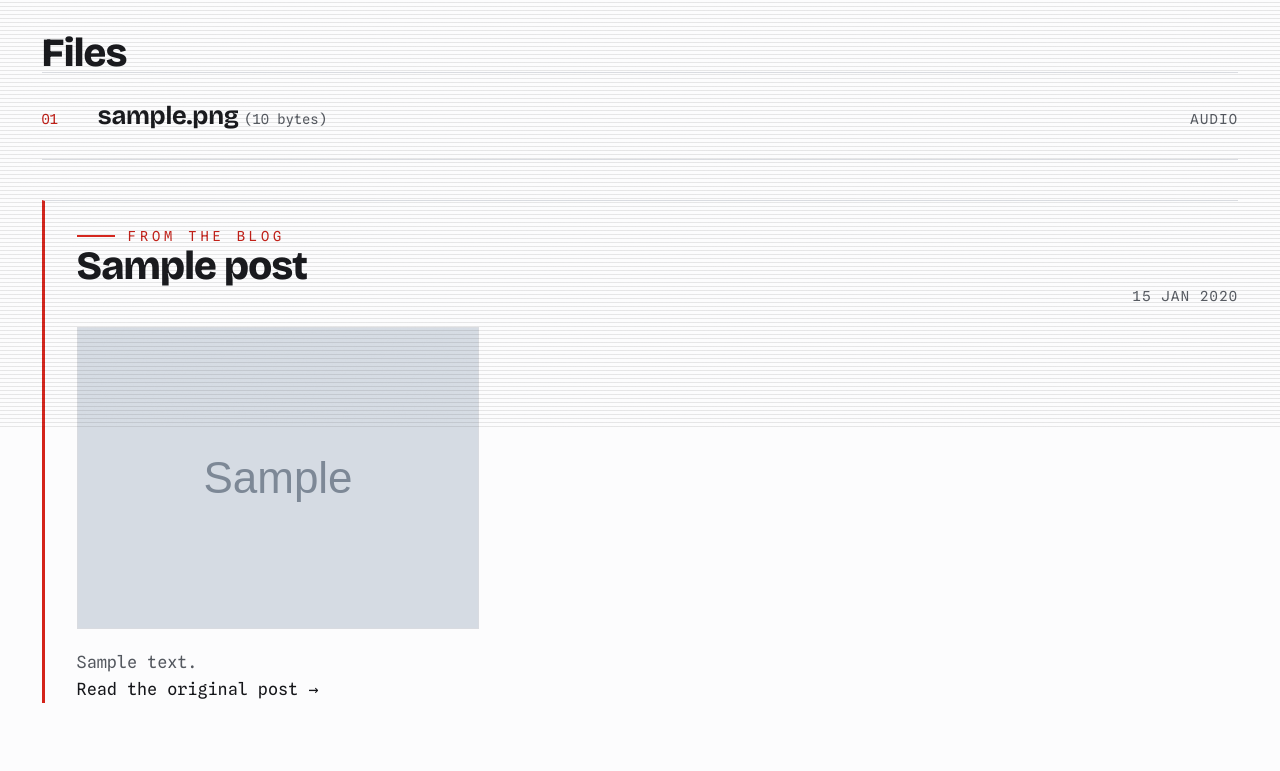
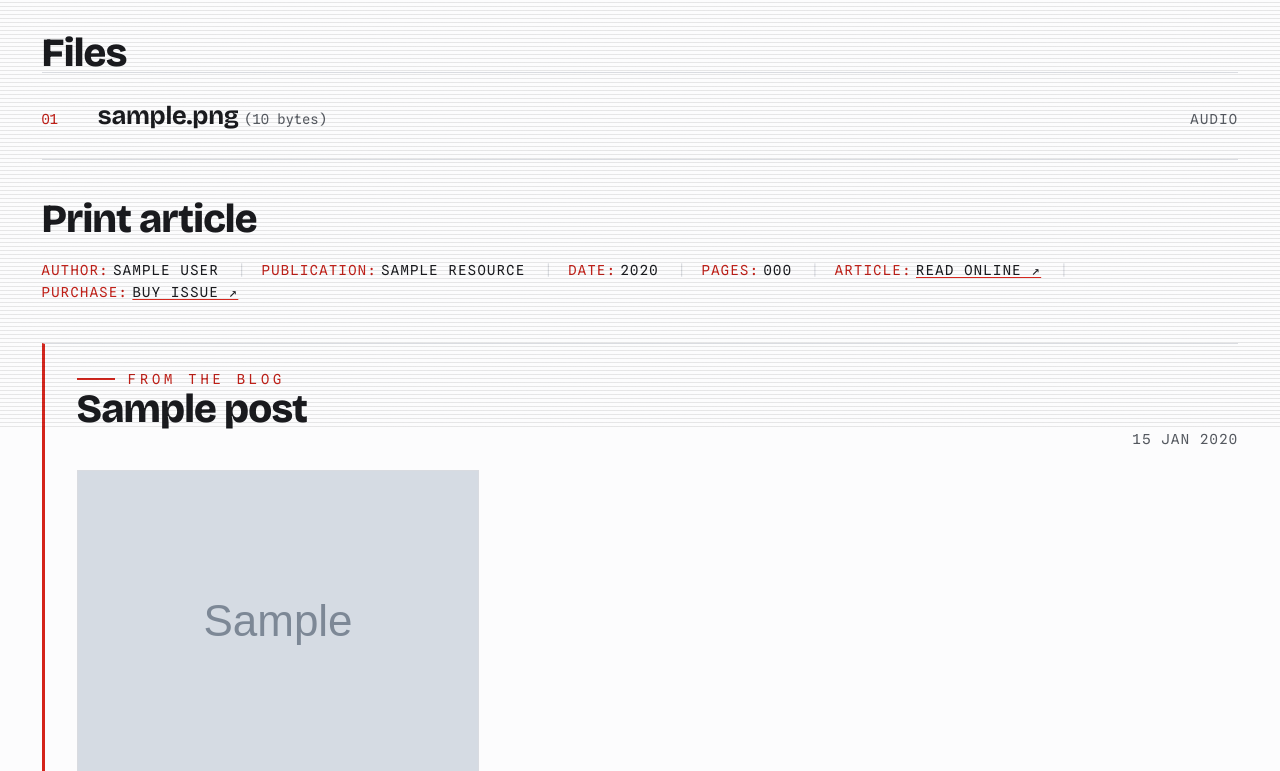
Before and after one commit to MartinPaulEve/flu.ke, a Django app: template templates/resources/resource_detail.html in a window 1280 px wide. Shown: the part 373-1144 px from the top of the page. Run offline with Django 5.2, Linux system fonts and the light colour scheme; the template is opened without the code that fills it: values that come from a table or form of the project are taken from there, others are empty; tables that the repository leaves empty hold one stand-in row (values such as "Sample post"); grey boxes marked "Sample" are stand-in pictures; parts of the project's set-up code (start-up, migrations or seed data) failed here and were passed over.

Commit message:
feat(resources): render print-article metadata on detail page

```diff
--- a/templates/resources/resource_detail.html
+++ b/templates/resources/resource_detail.html
@@ -42,6 +42,20 @@
     <p class="prose"><a href="{{ resource.external_url }}">Open resource →</a></p>
   {% endif %}
 
+  {% if resource.has_print_metadata %}
+    <section class="print-article" aria-labelledby="print-article-title" style="margin-top:2.5rem">
+      <h2 id="print-article-title">Print article</h2>
+      <ul class="resource-meta">
+        {% if resource.article_authors %}<li><span class="resource-meta__label">Author</span> {{ resource.article_authors }}</li>{% endif %}
+        {% if resource.publication_title %}<li><span class="resource-meta__label">Publication</span> {{ resource.publication_title }}</li>{% endif %}
+        {% if resource.article_date %}<li><span class="resource-meta__label">Date</span> <time datetime="{{ resource.article_date|date:'Y-m-d' }}">{{ resource.article_date_display }}</time></li>{% endif %}
+        {% if resource.page_numbers %}<li><span class="resource-meta__label">Pages</span> {{ resource.page_numbers }}</li>{% endif %}
+        {% if resource.article_url %}<li><span class="resource-meta__label">Article</span> <a href="{{ resource.article_url }}" rel="noopener">Read online ↗</a></li>{% endif %}
+        {% if resource.purchase_url %}<li><span class="resource-meta__label">Purchase</span> <a href="{{ resource.purchase_url }}" rel="noopener">Buy issue ↗</a></li>{% endif %}
+      </ul>
+    </section>
+  {% endif %}
+
   {% if resource.related_post and resource.related_post.is_live %}
     <section class="related-post" aria-labelledby="related-post-title" style="margin-top:2.5rem">
       <p class="kicker">From the blog</p>
```
Also changed, not shown: tests/test_resource_print_metadata.py (+21 -0 lines).
